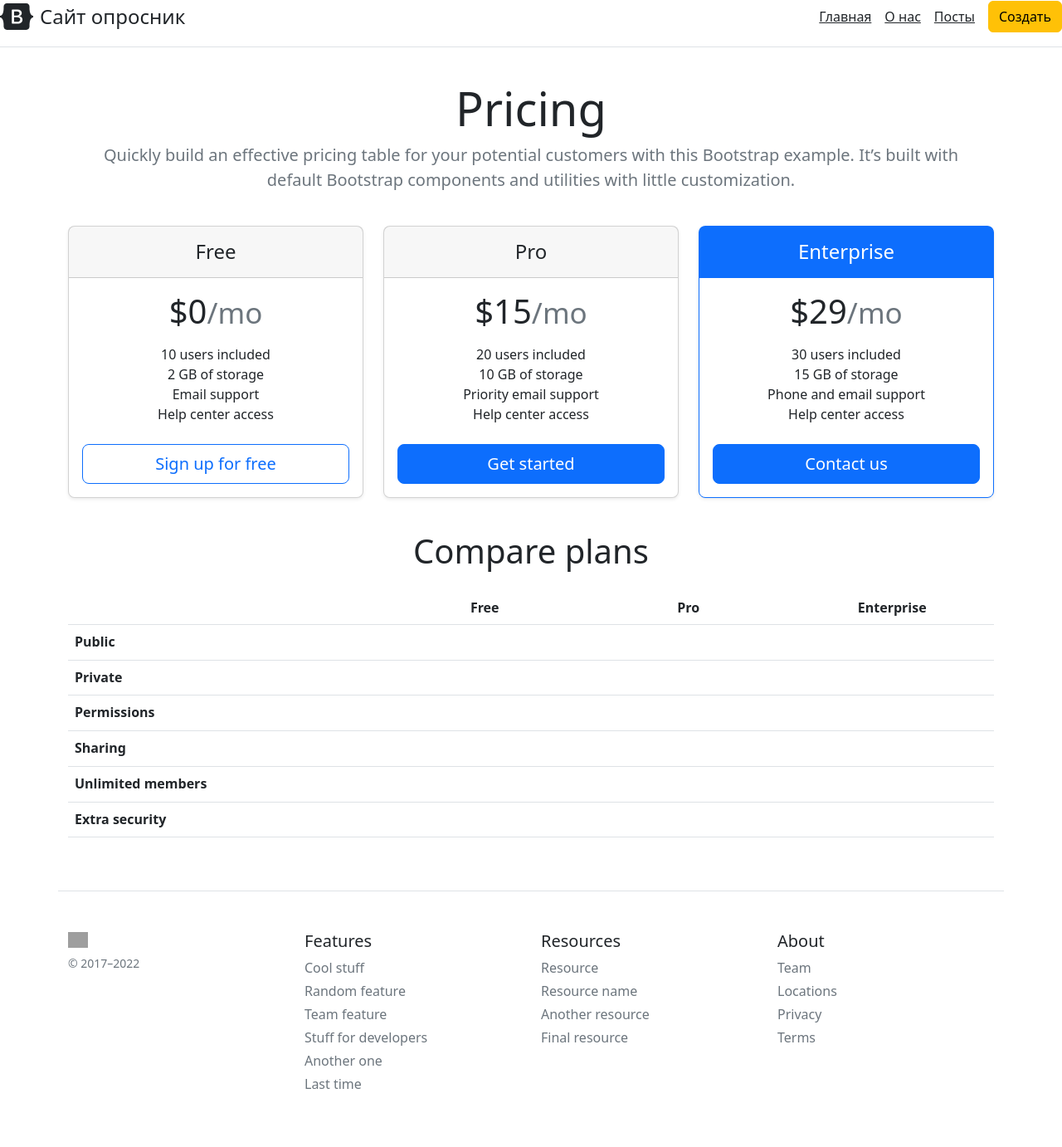
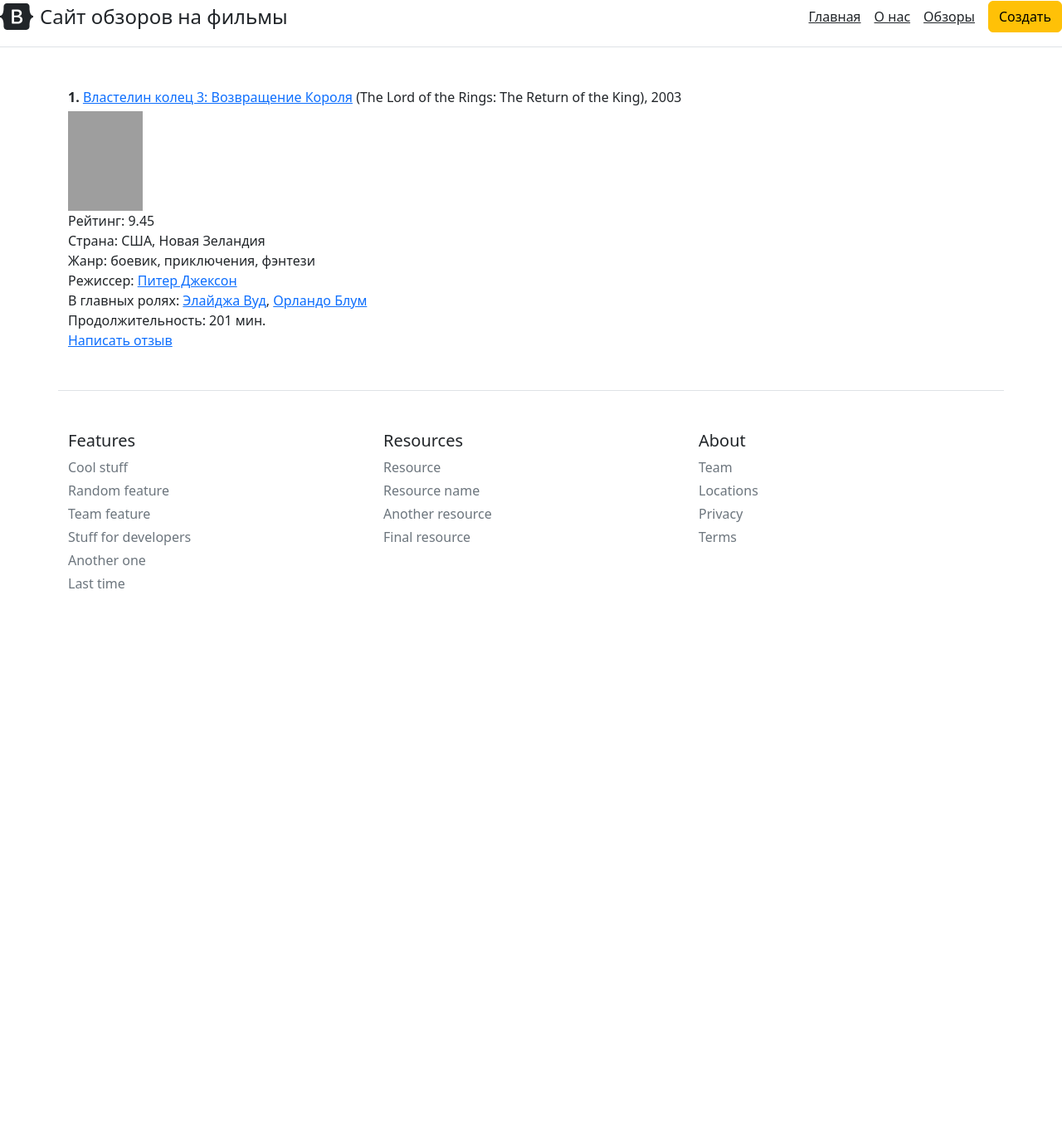
Before and after one commit to IvanProProgger/site-, a Flask app: page / in a window 1280 px wide. Shown: the whole page at 83% size. After the commit the page ends 709 px from the top, so only its background shows below. Run offline with Flask 2, Linux system fonts and the light colour scheme; lists and menus that the app fills with data are empty; grey boxes are pictures that could not be loaded.

Commit message:
last version 10.08

```diff
--- a/app.py
+++ b/app.py
@@ -8,6 +8,7 @@
 app.config['SQLALCHEMY_DATABASE_URI'] = 'postgresql://ivan:123@127.0.0.1/ivandb'
 app.config['SQLALCHEMY_TRACK_MODIFICATIONS'] = False
 db = SQLAlchemy(app)
+
 
 class Article(db.Model):
     id = db.Column(db.Integer, primary_key=True)
--- a/templates/about.html
+++ b/templates/about.html
@@ -7,6 +7,7 @@
 {% block body %}
 <div class="container">
     <h1>Страница о нас</h1>
+    Иван создал этот сайт
 </div>
 
 {% endblock %}
--- a/templates/base.html
+++ b/templates/base.html
@@ -10,13 +10,13 @@
     <div class="d-flex flex-column flex-md-row align-items-center pb-3 mb-4 border-bottom">
       <a href="/" class="d-flex align-items-center text-dark text-decoration-none">
         <svg xmlns="http://www.w3.org/2000/svg" width="40" height="32" class="me-2" viewBox="0 0 118 94" role="img"><title>Bootstrap</title><path fill-rule="evenodd" clip-rule="evenodd" d="M24.509 0c-6.733 0-11.715 5.893-11.492 12.284.214 6.14-.064 14.092-2.066 20.577C8.943 39.365 5.547 43.485 0 44.014v5.972c5.547.529 8.943 4.649 10.951 11.153 2.002 6.485 2.28 14.437 2.066 20.577C12.794 88.106 17.776 94 24.51 94H93.5c6.733 0 11.714-5.893 11.491-12.284-.214-6.14.064-14.092 2.066-20.577 2.009-6.504 5.396-10.624 10.943-11.153v-5.972c-5.547-.529-8.934-4.649-10.943-11.153-2.002-6.484-2.28-14.437-2.066-20.577C105.214 5.894 100.233 0 93.5 0H24.508zM80 57.863C80 66.663 73.436 72 62.543 72H44a2 2 0 01-2-2V24a2 2 0 012-2h18.437c9.083 0 15.044 4.92 15.044 12.474 0 5.302-4.01 10.049-9.119 10.88v.277C75.317 46.394 80 51.21 80 57.863zM60.521 28.34H49.948v14.934h8.905c6.884 0 10.68-2.772 10.68-7.727 0-4.643-3.264-7.207-9.012-7.207zM49.948 49.2v16.458H60.91c7.167 0 10.964-2.876 10.964-8.281 0-5.406-3.903-8.178-11.425-8.178H49.948z" fill="currentColor"></path></svg>
-        <span class="fs-4">Сайт опросник</span>
+        <span class="fs-4">Сайт обзоров на фильмы</span>
       </a>
 
       <nav class="d-inline-flex mt-2 mt-md-0 ms-md-auto">
         <a class="me-3 py-2 text-dark" href="/">Главная</a>
         <a class="me-3 py-2 text-dark" href="/about">О нас</a>
-          <a class="me-3 py-2 text-dark" href="/posts">Посты</a>
+          <a class="me-3 py-2 text-dark" href="/posts">Обзоры</a>
       </nav>
         <a class="btn btn-warning" href="/create-article">Создать</a>
     </div>
@@ -24,10 +24,6 @@
 
     <footer class="container pt-4 my-md-5 pt-md-5 border-top">
     <div class="row">
-      <div class="col-12 col-md">
-        <img class="mb-2" src="/docs/5.2/assets/brand/bootstrap-logo.svg" alt="" width="24" height="19">
-        <small class="d-block mb-3 text-muted">© 2017–2022</small>
-      </div>
       <div class="col-6 col-md">
         <h5>Features</h5>
         <ul class="list-unstyled text-small">
--- a/templates/index.html
+++ b/templates/index.html
@@ -5,121 +5,16 @@
 {% endblock %}
 
 {% block body %}
-<div class="container">
-<div class="pricing-header p-3 pb-md-4 mx-auto text-center">
-      <h1 class="display-4 fw-normal">Pricing</h1>
-      <p class="fs-5 text-muted">Quickly build an effective pricing table for your potential customers with this Bootstrap example. It’s built with default Bootstrap components and utilities with little customization.</p>
-    </div>
-<main>
-    <div class="row row-cols-1 row-cols-md-3 mb-3 text-center">
-      <div class="col">
-        <div class="card mb-4 rounded-3 shadow-sm">
-          <div class="card-header py-3">
-            <h4 class="my-0 fw-normal">Free</h4>
-          </div>
-          <div class="card-body">
-            <h1 class="card-title pricing-card-title">$0<small class="text-muted fw-light">/mo</small></h1>
-            <ul class="list-unstyled mt-3 mb-4">
-              <li>10 users included</li>
-              <li>2 GB of storage</li>
-              <li>Email support</li>
-              <li>Help center access</li>
-            </ul>
-            <button type="button" class="w-100 btn btn-lg btn-outline-primary">Sign up for free</button>
-          </div>
-        </div>
-      </div>
-      <div class="col">
-        <div class="card mb-4 rounded-3 shadow-sm">
-          <div class="card-header py-3">
-            <h4 class="my-0 fw-normal">Pro</h4>
-          </div>
-          <div class="card-body">
-            <h1 class="card-title pricing-card-title">$15<small class="text-muted fw-light">/mo</small></h1>
-            <ul class="list-unstyled mt-3 mb-4">
-              <li>20 users included</li>
-              <li>10 GB of storage</li>
-              <li>Priority email support</li>
-              <li>Help center access</li>
-            </ul>
-            <button type="button" class="w-100 btn btn-lg btn-primary">Get started</button>
-          </div>
-        </div>
-      </div>
-      <div class="col">
-        <div class="card mb-4 rounded-3 shadow-sm border-primary">
-          <div class="card-header py-3 text-bg-primary border-primary">
-            <h4 class="my-0 fw-normal">Enterprise</h4>
-          </div>
-          <div class="card-body">
-            <h1 class="card-title pricing-card-title">$29<small class="text-muted fw-light">/mo</small></h1>
-            <ul class="list-unstyled mt-3 mb-4">
-              <li>30 users included</li>
-              <li>15 GB of storage</li>
-              <li>Phone and email support</li>
-              <li>Help center access</li>
-            </ul>
-            <button type="button" class="w-100 btn btn-lg btn-primary">Contact us</button>
-          </div>
-        </div>
-      </div>
-    </div>
+<div class="container mt-5">
+    <div class="bigtext"><b>1.</b> <a href="https://www.kinopoisk.ru/film/3498/" class="titlefilm">Властелин колец 3: Возвращение Короля</a> <span class="bigtext">(The Lord of the Rings: The Return of the King)</span>, 2003</div>
+    <div class="relative" style="padding-top:5px;"><div class="rating_leftposter"> <a title="Постер к фильму &quot;Властелин колец. Возвращение короля&quot;"><img src="https://www.kinonews.ru/insimgs/poster/poster2608_1_prev.jpg" width="90" height="120" style="margin-right:7px;" alt="Постер к фильму &quot;Властелин колец. Возвращение короля&quot;"></a></div><div class="rating_rightdesc"><div class="zhanr_rating">Рейтинг: <span class="rating-big">9.45</span></div>
+<div class="textgray"><span class="film-rubrpers">Страна:</span> США, Новая Зеландия</div>
+<div class="textgray"><span class="film-rubrpers">Жанр:</span> <a>боевик</a>, <a>приключения</a>, <a>фэнтези</a></div>
+<div class="textgray"><span class="film-rubrpers">Режиссер:</span> <a href="https://www.kinonews.ru/person_33/peter-jackson">Питер Джексон</a></div>
+<div class="textgray"><span class="film-rubrpers">В главных ролях:</span> <a href="https://www.kinonews.ru/person_75/elijah-wood">Элайджа Вуд</a>, <a href="https://www.kinonews.ru/person_36/orlando-bloom">Орландо Блум</a></div>
+<div class="textgray"><span class="film-rubrpers">Продолжительность:</span> 201 мин.</div>
+        <a class="abtn" href="/create-article">Написать отзыв</a>
+</div></div>
 
-    <h2 class="display-6 text-center mb-4">Compare plans</h2>
-
-    <div class="table-responsive">
-      <table class="table text-center">
-        <thead>
-          <tr>
-            <th style="width: 34%;"></th>
-            <th style="width: 22%;">Free</th>
-            <th style="width: 22%;">Pro</th>
-            <th style="width: 22%;">Enterprise</th>
-          </tr>
-        </thead>
-        <tbody>
-          <tr>
-            <th scope="row" class="text-start">Public</th>
-            <td><svg class="bi" width="24" height="24"><use xlink:href="#check"></use></svg></td>
-            <td><svg class="bi" width="24" height="24"><use xlink:href="#check"></use></svg></td>
-            <td><svg class="bi" width="24" height="24"><use xlink:href="#check"></use></svg></td>
-          </tr>
-          <tr>
-            <th scope="row" class="text-start">Private</th>
-            <td></td>
-            <td><svg class="bi" width="24" height="24"><use xlink:href="#check"></use></svg></td>
-            <td><svg class="bi" width="24" height="24"><use xlink:href="#check"></use></svg></td>
-          </tr>
-        </tbody>
-
-        <tbody>
-          <tr>
-            <th scope="row" class="text-start">Permissions</th>
-            <td><svg class="bi" width="24" height="24"><use xlink:href="#check"></use></svg></td>
-            <td><svg class="bi" width="24" height="24"><use xlink:href="#check"></use></svg></td>
-            <td><svg class="bi" width="24" height="24"><use xlink:href="#check"></use></svg></td>
-          </tr>
-          <tr>
-            <th scope="row" class="text-start">Sharing</th>
-            <td></td>
-            <td><svg class="bi" width="24" height="24"><use xlink:href="#check"></use></svg></td>
-            <td><svg class="bi" width="24" height="24"><use xlink:href="#check"></use></svg></td>
-          </tr>
-          <tr>
-            <th scope="row" class="text-start">Unlimited members</th>
-            <td></td>
-            <td><svg class="bi" width="24" height="24"><use xlink:href="#check"></use></svg></td>
-            <td><svg class="bi" width="24" height="24"><use xlink:href="#check"></use></svg></td>
-          </tr>
-          <tr>
-            <th scope="row" class="text-start">Extra security</th>
-            <td></td>
-            <td></td>
-            <td><svg class="bi" width="24" height="24"><use xlink:href="#check"></use></svg></td>
-          </tr>
-        </tbody>
-      </table>
-    </div>
-  </main>
 </div>
 {% endblock %}
--- a/templates/posts.html
+++ b/templates/posts.html
@@ -6,7 +6,7 @@
 
 {% block body %}
 <div class="container mt-5">
-     <h1>Все статьи на сайте</h1>
+     <h1>Все обзоры на сайте</h1>
      {% if articles|length > 0 %}
          {% for el in articles %}
          <div class="alert alert-info">
```
Also changed, not shown: templates/create-article.html (+15 -2 lines).
